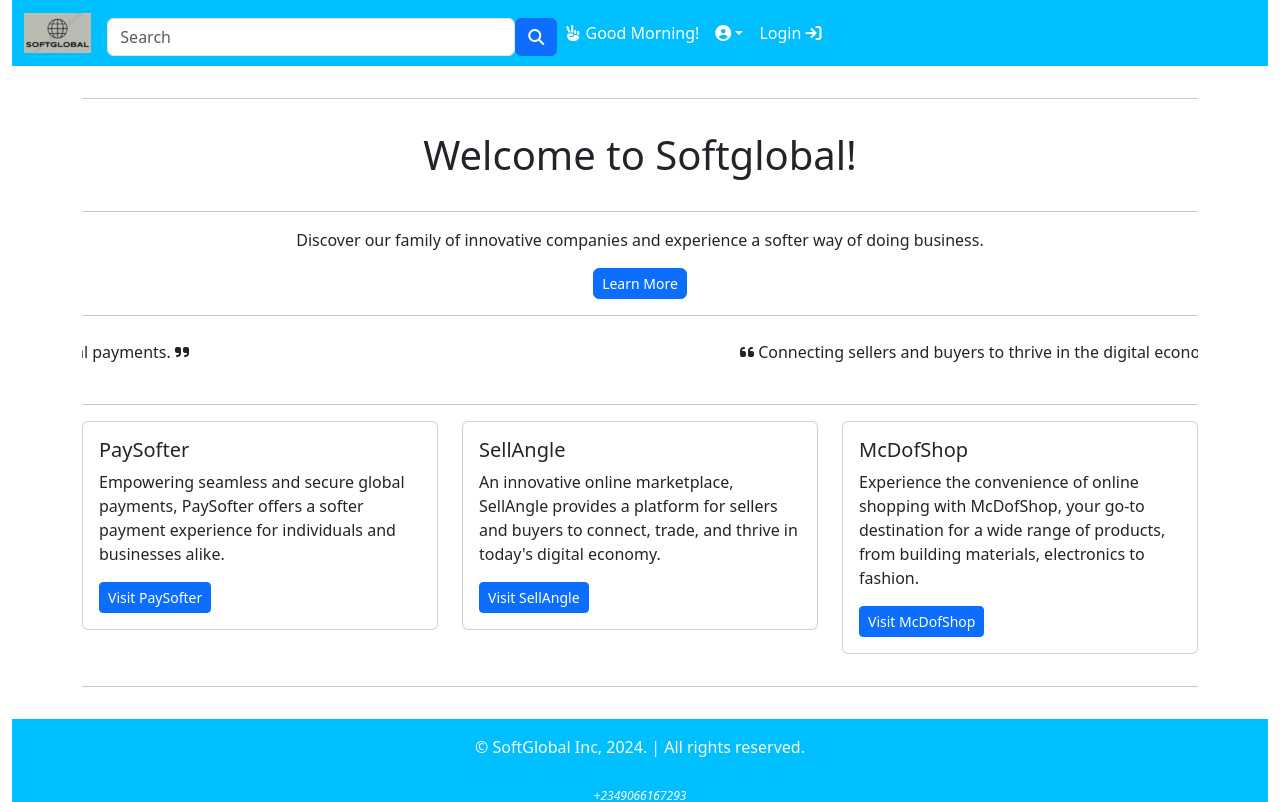
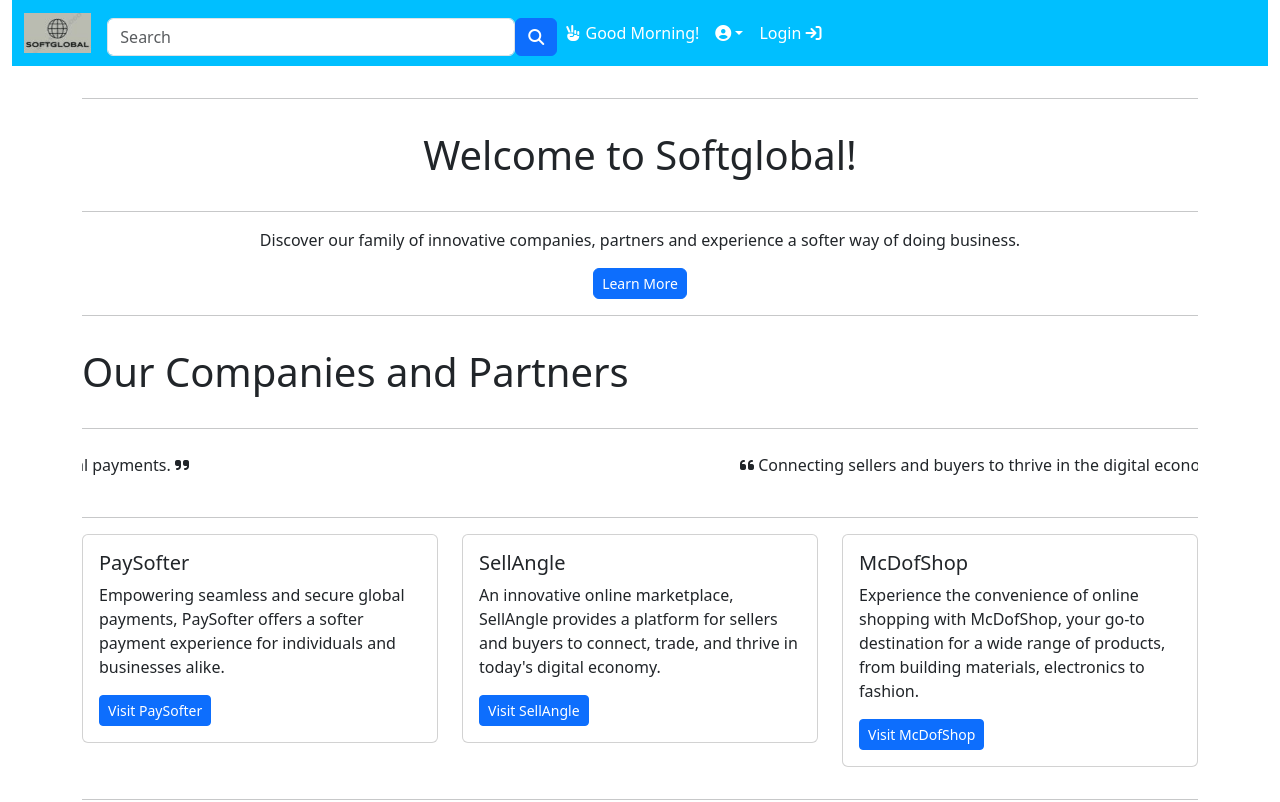
Before and after one commit to syntaxland/frontend-softglobal, a React (Create React App) app: page / in a window 1280 px wide. Shown: the top 802 px of the page. Built offline with nearby package versions, Linux system fonts and the light colour scheme.

Commit message:
new update

```diff
--- a/src/components/screens/HomeScreen.js
+++ b/src/components/screens/HomeScreen.js
@@ -54,8 +54,8 @@
             <h1 className="py-3">Welcome to Softglobal!</h1>
             <hr />
             <p>
-              Discover our family of innovative companies and experience a
-              softer way of doing business.
+              Discover our family of innovative companies, partners and
+              experience a softer way of doing business.
             </p>
             <Button
               variant="primary"
@@ -67,6 +67,8 @@
             </Button>
           </div>
 
+          <hr />
+          <h1 className="py-3">Our Companies and Partners</h1>
           <hr />
 
           <div>
```
